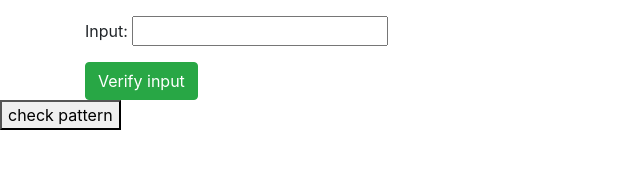
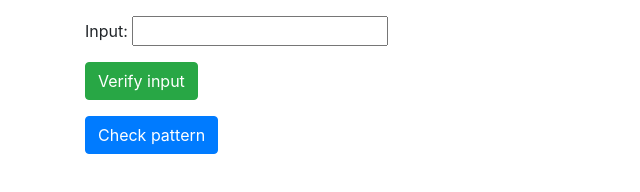
Before and after one commit to nhatnv6767/lrjavascr, a website built with Parcel: page validate.html in a window 1280 px wide. Shown: the whole page, without its empty margins (0-640 px from the left). Built offline with nearby package versions, Linux system fonts and the light colour scheme.

Commit message:
validation 8.3

```diff
--- a/validate.html
+++ b/validate.html
@@ -15,9 +15,10 @@
   <span id="tb" class="text-danger"></span>
   <br/>
   <button id="btnVerify" class="btn btn-success mt-3">Verify input</button>
+  <br>
+  <button id="btnCheckPattern" class="btn btn-primary mt-3">Check pattern</button>
 </div>
 
-<button id="btnCheckPattern">check pattern</button>
 
 <!--BOOTSTRAP-->
 <script src="https://code.jquery.com/jquery-3.3.1.slim.min.js"
```
